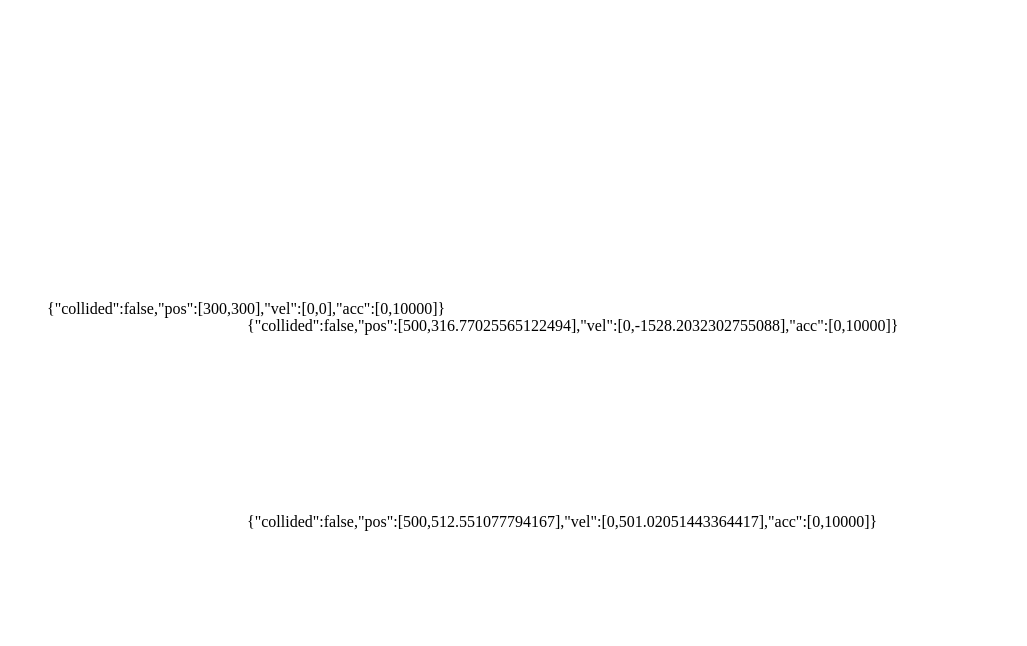
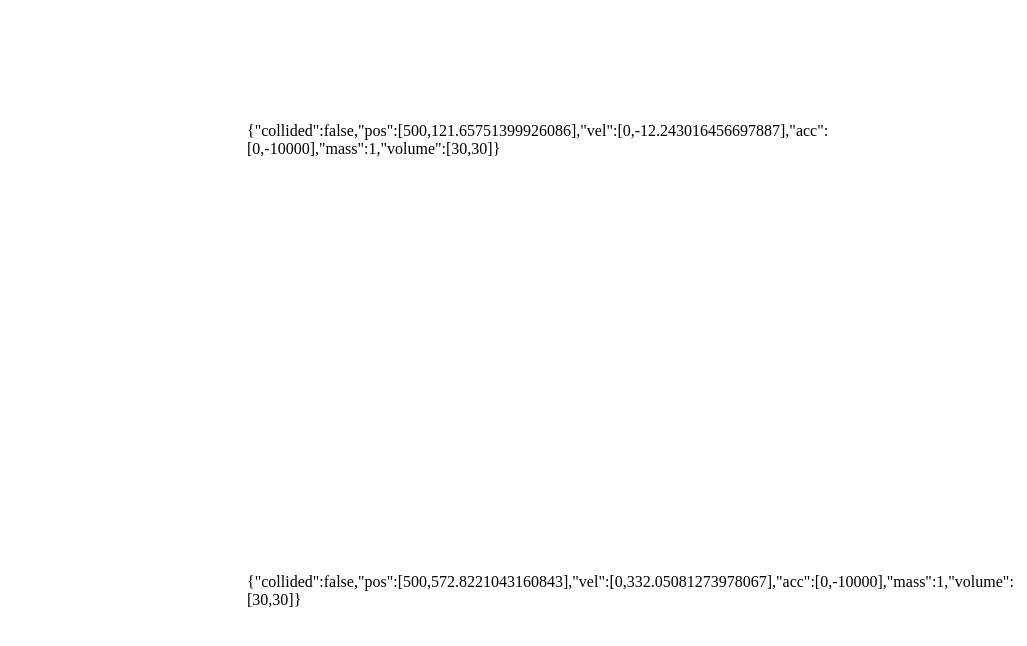
Before and after one commit to Blake-Dowling/Typescript-Physics-Simulator, a React (Create React App) app: page / in a window 1280 px wide. Shown: the top 646 px of the page, without its empty margins (253-1280 px from the left). Built offline with nearby package versions, Linux system fonts and the light colour scheme.

Commit message:
Unknown momentum issue with large masses. Continuing vectorization.

```diff
--- a/src/index.tsx
+++ b/src/index.tsx
@@ -18,15 +18,22 @@ export default function Index() {
   useEffect(() => {
     setObList((prevObList) => {
       const newObList = [...prevObList]
-      newObList.push(new ob([500, 500]));
-      newObList.push(new ob([500, 200]));
+      // newObList.push(new ob([0, 0], [0, 0], [0, 0], 1000000, [10, SCREEN_HEIGHT]));
+      // newObList.push(new ob([0, SCREEN_HEIGHT], [0, 0], [0, 0], 1000000, [SCREEN_WIDTH, 10]));
+      // newObList.push(new ob([SCREEN_WIDTH, SCREEN_HEIGHT], [0, 0], [0, 0], 1000000, [10, SCREEN_HEIGHT]));
+      // newObList.push(new ob([SCREEN_WIDTH, 0], [0, 0], [0, 0], 1000000, [SCREEN_WIDTH, 10]));
+
+      newObList.push(new ob([500, 500], [0, 0], [0, -10000], 1, [30, 30]));
+      newObList.push(new ob([500, 200], [0, 0], [0, -10000], 1, [30, 30]));
+
+
       return newObList;
     });
-    setMagList((prevObList) => {
-      const newObList = [...prevObList]
-      newObList.push(new ob([300, 300]));
-      return newObList;
-    });
+    // setMagList((prevObList) => {
+    //   const newObList = [...prevObList]
+    //   // newObList.push(new ob([300, 300]));
+    //   return newObList;
+    // });
   }, []);
 
 
@@ -46,29 +53,33 @@ export default function Index() {
           || obj.bounds(Dir.x, T, SCREEN_WIDTH)
           || obj.bounds(Dir.x, T, 0);
         //******************** Check and Handle Object Collision ********************/
-        // if(!obj.collided){
+        if(!obj.collided){
 
-        //   for(let j=0; j<newObList.length; j++){
-        //     if(j != i){
-        //       const obj_other = newObList[j];
-        //       let ttc = obj.calcTD2(Dir.y, obj, obj_other, 30)
-        //       if(ttc < T){
-        //         obj.move(ttc)
-        //         obj.accl(ttc)
-        //         obj_other.move(ttc)
-        //         obj_other.accl(ttc)
-        //         obj.collision(Dir.y, obj, obj_other)
-        //         obj.move(T-ttc)
-        //         obj.accl(T-ttc)
-        //         obj_other.move(T-ttc)
-        //         obj_other.accl(T-ttc)
-        //         obj.collided = true;
-        //         obj_other.collided = true;
-        //       }
+          for(let j=0; j<newObList.length; j++){
 
-        //     }
-        //   }
-        // }
+            if(j != i){
+              const obj_other = newObList[j];
+              let ttc = obj.calcTD2(Dir.y, obj, obj_other, 30)
+              if(ttc < T){
+
+                obj.move(ttc)
+                obj.accl(ttc)
+                obj_other.move(ttc)
+                obj_other.accl(ttc)
+                // console.log(obj_other.vel[1])
+                obj.collision(Dir.y, obj, obj_other)
+                // console.log(obj_other.vel[1])
+                obj.move(T-ttc)
+                obj.accl(T-ttc)
+                obj_other.move(T-ttc)
+                obj_other.accl(T-ttc)
+                obj.collided = true;
+                obj_other.collided = true;
+              }
+
+            }
+          }
+        }
           //******************** Otherwise Simply Move ********************/
           if(!obj.collided){
             obj.move(T);
--- a/src/ob.tsx
+++ b/src/ob.tsx
@@ -17,10 +17,14 @@ export class ob{
     pos: [number, number];
     vel: [number, number];
     acc: [number, number];
-    constructor(pos: [number, number]){
-        this.pos = [pos[0], pos[1]];
-        this.vel = [0, 0];
-        this.acc = [0, 10000];
+    mass: number;
+    volume: [number, number];
+    constructor(pos: [number, number], vel: [number, number], acc: [number, number], mass: number, volume: [number, number]){
+        this.pos = pos;
+        this.vel = vel;
+        this.acc = acc;
+        this.mass = mass;
+        this.volume = volume;
     }
 
 
@@ -35,99 +39,102 @@ export class ob{
     // Calculates and sets new velocities for obj1 and obj2 using
     // conservation of momentum and kinetic energy through
     // substitution and quadratic factoring.
-    // collision(dir: Dir, obj1: ob, obj2: ob){
-    //   let v1 = 0;
-    //   let v2 = 0;
-    //   if(dir === Dir.x){
-    //     v1 = obj1.xv;
-    //     v2 = obj2.xv;
-    //   }
-    //   else if(dir === Dir.y){
-    //     v1 = obj1.yv;
-    //     v2 = obj2.yv;
-    //   }
-    //   else{
-    //     return;
-    //   }
-    //   const mass1 = 1;
-    //   const mass2 = 1;
-    //   const M = (mass1 * v1) + (mass2 * v1);
-    //   const K = (.5*mass1) * (v1**2) + (0.5*mass2) * (v2**2)
-    //   let vf2_plus = (
-    //               (
-    //                 2*M*mass2 + Math.sqrt(
-    //                                       ((-2*M*mass2)**2) - (4*(mass2**2 + mass2)*(-2*K*mass1 + (M**2)))
-    //                                       )
-    //               )
-    //               / (2 * ((mass2**2) + mass2))
-    //             )
-    //             let vf2_minus = (
-    //               (
-    //                 2*M*mass2 - Math.sqrt(
-    //                                       ((-2*M*mass2)**2) - (4*(mass2**2 + mass2)*(-2*K*mass1 + (M**2)))
-    //                                       )
-    //               )
-    //               / (2 * ((mass2**2) + mass2))
-    //             )
-    //             // console.log(vf2_minus, vf2_plus)
-    //   let vf2 = Math.min(vf2_minus, vf2_plus)
-    //   let vf1 = (M - (mass2*vf2)) / mass1
-    //   // console.log(v1, v2)
-    //   // console.log(vf1-v1,vf2-v2)
-    //   obj1.yv = vf1;
-    //   obj2.yv = vf2;
-    // }
-    // calcTD2(dir: Dir, obj1: ob, obj2: ob, dd: number){
+    collision(dir: Dir, obj1: ob, obj2: ob){
+      let v1 = 0;
+      let v2 = 0;
+      if(dir === Dir.x){
+        v1 = obj1.vel[0];
+        v2 = obj2.vel[0];
+      }
+      else if(dir === Dir.y){
+        v1 = obj1.vel[1];
+        v2 = obj2.vel[1];
+      }
+      else{
+        return;
+      }
+      const mass1 = obj1.mass;
+      const mass2 = obj2.mass;
+      const M = (mass1 * v1) + (mass2 * v1);
+      const K = (.5*mass1) * (v1**2) + (0.5*mass2) * (v2**2)
 
-    //   let d = 0;
-    //   let v = 0;
-    //   let a = 0;
-    //   if(dir === Dir.x){
-    //     d = obj2.x - obj1.x + dd;
-    //     v = obj2.xv - obj1.xv;
-    //     a = .001
-    //   }
-    //   else if(dir === Dir.y){
-    //     d = obj2.y - obj1.y;
-    //     v = obj2.yv - obj1.yv + dd;
-    //     a = .001
-    //   }
+      let vf2_plus = (
+                  (
+                    2*M*mass2 + Math.sqrt(
+                                          ((-2*M*mass2)**2) - (4*(mass2**2 + mass2)*(-2*K*mass1 + (M**2)))
+                                          )
+                  )
+                  / (2 * ((mass2**2) + mass2))
+                )
+      let vf2_minus = (
+        (
+          2*M*mass2 - Math.sqrt(
+                                ((-2*M*mass2)**2) - (4*(mass2**2 + mass2)*(-2*K*mass1 + (M**2)))
+                                )
+        )
+        / (2 * ((mass2**2) + mass2))
+      )
+      console.log(vf2_minus, vf2_plus)
+      let vf2 = Math.min(vf2_minus, vf2_plus)
+      let vf1 = (M - (mass2*vf2)) / mass1
 
-    //   else{
-    //     return NaN;
-    //   }
+      // console.log(v1, v2)
+      // console.log(vf1-v1,vf2-v2)
+      obj1.vel[1] = vf1;
+      obj2.vel[1] = vf2;
 
-    //   let td = 0;
-    //   // Positive direction
-    //   let td_plus = (
-    //     (-v - (
-    //                               Math.sqrt(
-    //                                 (v**2) - (2*a * (d))
-    //                               )
-    //                           )
-    //     )
-    //   / a
-    //   )
-    //   // Negative direction
-    //   let td_minus = (
-    //     (-v + (
-    //                               Math.sqrt(
-    //                                 (v**2) - (2*a * (d))
-    //                               )
-    //                           )
-    //     )
-    //   / a
-    //   )
+    }
+    calcTD2(dir: Dir, obj1: ob, obj2: ob, dd: number){
 
-    //   // console.log(td_plus, td_minus)
-    //     // Calculate minimum positive output
-    //     td = td_plus >= 0 && td_minus < 0 ? td_plus :
-    //           td_minus >= 0 && td_plus < 0 ? td_minus :
-    //           td_plus >= 0 && td_minus >= 0 ? Math.min(td_plus, td_minus):
-    //           Number.isNaN(td_plus) || Number.isNaN(td_minus) ? NaN :
-    //           NaN;
-    //   return td;
-    // }
+      let d = 0;
+      let v = 0;
+      let a = 0;
+      if(dir === Dir.x){
+        d = obj2.pos[0] - obj1.pos[0] + obj1.volume[0] - obj2.volume[0];
+        v = obj2.vel[0] - obj1.vel[0];
+        a = .001
+      }
+      else if(dir === Dir.y){
+        d = obj2.pos[1] - obj1.pos[1] + obj1.volume[1] - obj2.volume[1];
+        v = obj2.vel[1] - obj1.vel[1];
+        a = .001
+      }
+
+      else{
+        return NaN;
+      }
+
+      let td = 0;
+      // Positive direction
+      let td_plus = (
+        (-v - (
+                                  Math.sqrt(
+                                    (v**2) - (2*a * (d))
+                                  )
+                              )
+        )
+      / a
+      )
+      // Negative direction
+      let td_minus = (
+        (-v + (
+                                  Math.sqrt(
+                                    (v**2) - (2*a * (d))
+                                  )
+                              )
+        )
+      / a
+      )
+
+      // console.log(td_plus, td_minus)
+        // Calculate minimum positive output
+        td = td_plus >= 0 && td_minus < 0 ? td_plus :
+              td_minus >= 0 && td_plus < 0 ? td_minus :
+              td_plus >= 0 && td_minus >= 0 ? Math.min(td_plus, td_minus):
+              Number.isNaN(td_plus) || Number.isNaN(td_minus) ? NaN :
+              NaN;
+      return td;
+    }
     // Sideways trajectory projection - Calculates time at which
     // Ob will be at passed distance delta. It uses the quadratic
     // formula to piece together the + and - results of the
@@ -217,7 +224,7 @@ export class ob{
 
 
     move(t: number){
-      console.log(this.pos)
+
       this.pos[0] += (0.5 * (this.acc[0] * (t ** 2))) + (this.vel[0] * t);
       this.pos[1] += (0.5 * (this.acc[1] * (t ** 2))) + (this.vel[1] * t);
     }
```
